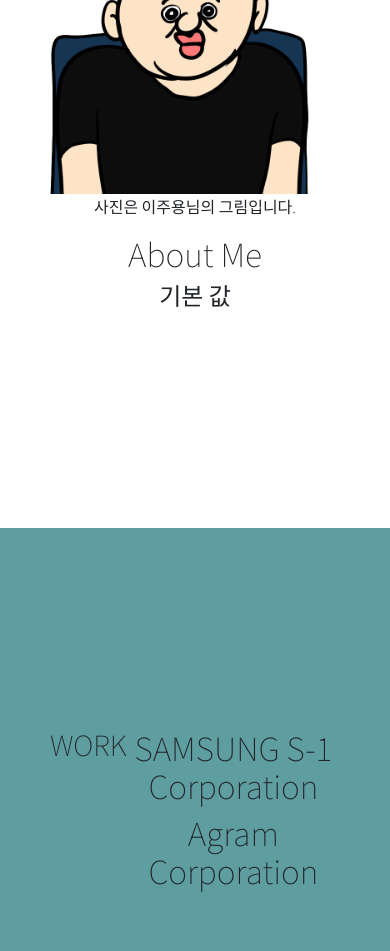
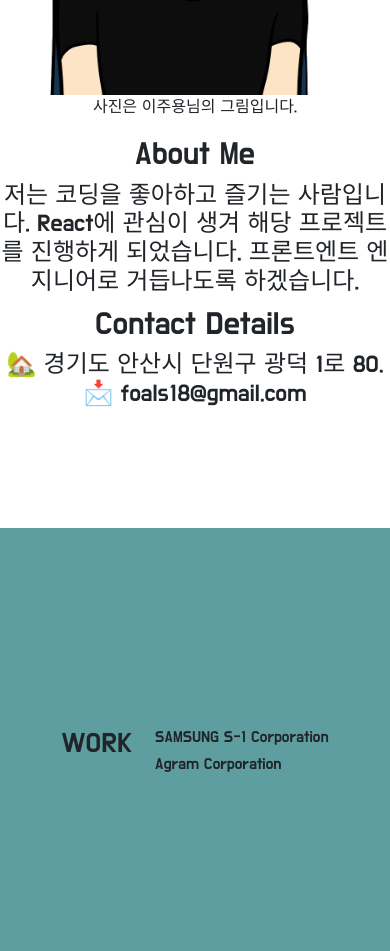
Before and after one commit to Raemerrr/react_resume_project, a React (Create React App) app: page / in a window 390 px wide. Shown: the part 1160-2111 px from the top of the page. Built offline with nearby package versions, Linux system fonts and the light colour scheme.

Commit message:
글씨체 수정, About.js 부분 수정

```diff
--- a/public/index.html
+++ b/public/index.html
@@ -27,7 +27,11 @@
 
     <!-- google fonts -->
     <link rel="preconnect" href="https://fonts.gstatic.com">
-<link href="https://fonts.googleapis.com/css2?family=Noto+Sans+KR:wght@100&display=swap" rel="stylesheet">
+    <link href="https://fonts.googleapis.com/css2?family=Noto+Sans+KR:wght@100&display=swap" rel="stylesheet">
+
+    <link rel="preconnect" href="https://fonts.gstatic.com">
+    <link href="https://fonts.googleapis.com/css2?family=Do+Hyeon&display=swap" rel="stylesheet">
+
     <!--
       Notice the use of %PUBLIC_URL% in the tags above.
       It will be replaced with the URL of the `public` folder during the build.
--- a/src/Components/About.js
+++ b/src/Components/About.js
@@ -3,9 +3,14 @@ import img from "../raemerrr.png";
 import "../styles/About.css";
 
 function About(props) {
-  const [aboutMe, aboutMeSet] = useState("기본 값");
+  const [aboutMe, aboutMeSet] = useState("저는 코딩을 좋아하고 즐기는 사람입니다.\
+  React에 관심이 생겨 해당 프로젝트를 진행하게 되었습니다.\
+  프론트엔트 엔지니어로 거듭나도록 하겠습니다.");
+
+  const [contact, ContactSet] =useState("🏡 경기도 안산시 단원구 광덕 1로 80. 📩 foals18@gmail.com");
   if (props.data) {
     aboutMeSet(props.data.adboutMe);
+    ContactSet(props.data.contactDetails);
   }
   return (
     <section id="about">
@@ -16,9 +21,11 @@ function About(props) {
       <div className="content">
         <div className="aboutMe">
           <h2>About Me</h2>
+          <h4>{aboutMe}</h4>
         </div>
         <div className="contactDetails">
-          <h4>{aboutMe}</h4>
+          <h2>Contact Details</h2>
+          <h4>{contact}</h4>
         </div>
       </div>
     </section>
--- a/src/styles/About.css
+++ b/src/styles/About.css
@@ -2,6 +2,7 @@
 body{
     margin: 0px;
     text-align: center;
+    font-family: 'Do Hyeon', sans-serif;
 }
 
 #about{
@@ -24,8 +25,17 @@ body{
     text-align: center;
 }
 
+.content{
+    width: 47%;
+}
+
 @media screen and (max-width: 768px) {
     #about{
         flex-direction: column;
     }
+
+    .content{
+        width: 100%;
+    }
+
 }
--- a/src/styles/Header.css
+++ b/src/styles/Header.css
@@ -8,7 +8,7 @@
 
 body{
     margin: 0px;
-    font-family: 'Noto Sans KR';
+    /* font-family: 'Noto Sans KR'; */
 }
 
 a{
--- a/src/styles/Resume.css
+++ b/src/styles/Resume.css
@@ -39,6 +39,6 @@
     }
 
     .document h1{
-        font-size: 2rem;
+        font-size: 1rem;
     }
 }
```
Also changed, not shown: 1 other file (tests, documents, lock files or other folders).
